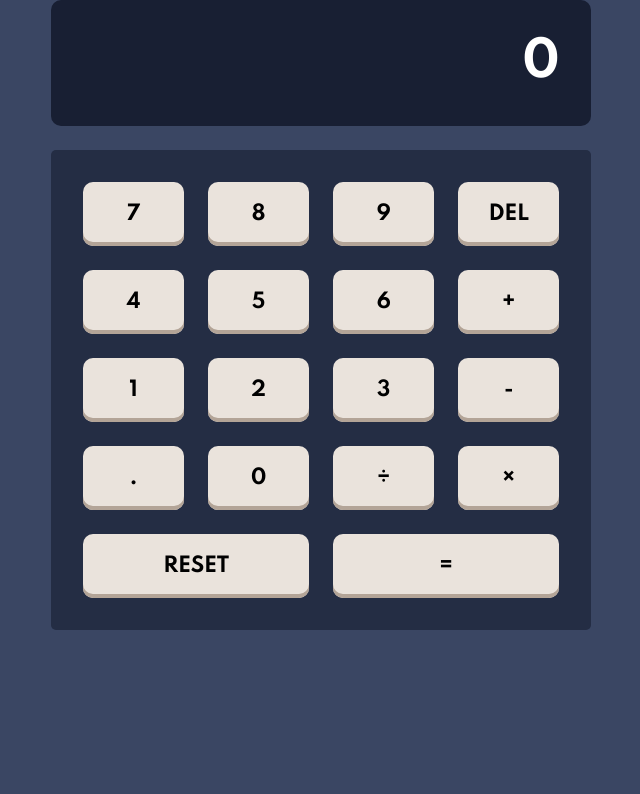
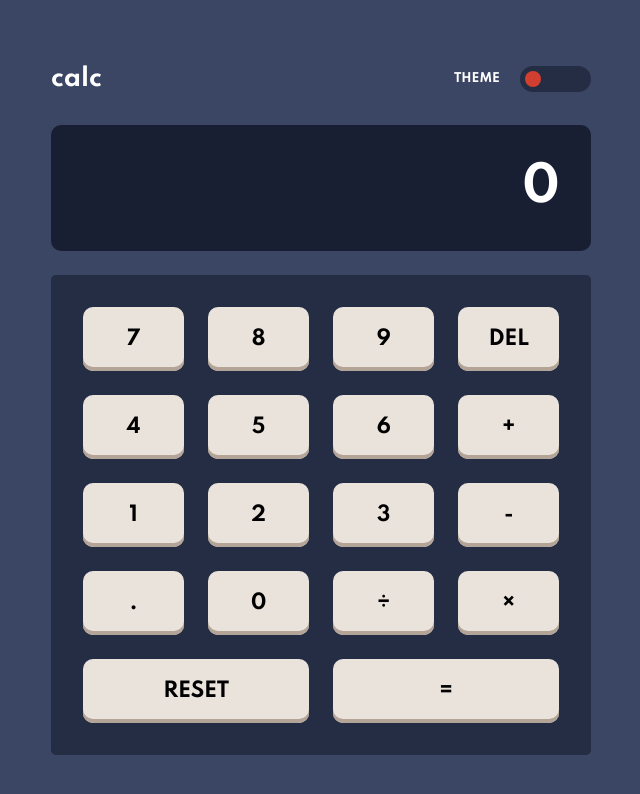
Before and after one commit to imonaar/calculator, a website built with Parcel: page src/index.html in a window 1280 px wide. Shown: the whole page, without its empty margins (319-959 px from the left). Built offline with nearby package versions, Linux system fonts and the light colour scheme.

Commit message:
more styles

```diff
--- a/src/index.html
+++ b/src/index.html
@@ -8,17 +8,31 @@
     <link rel="preconnect" href="https://fonts.googleapis.com" />
     <link rel="preconnect" href="https://fonts.gstatic.com" crossorigin />
     <link
-    href="https://fonts.googleapis.com/css2?family=Spartan:wght@700&display=swap"
-    rel="stylesheet"
+      href="https://fonts.googleapis.com/css2?family=Spartan:wght@700&display=swap"
+      rel="stylesheet"
     />
     <script type="module" src="./scripts/app.js"></script>
     <title>Document</title>
   </head>
   <body>
     <div class="content">
-      <header></header>
+      <header class="header">
+        <nav>
+          <h1>calc</h1>
+          <div>
+            <label for="check"> Theme</label>
+            <input
+              name="check"
+              type="checkbox"
+              class="gui-switch"
+              role="switch"
+            />
+          </div>
+        </nav>
+      </header>
       <main>
         <div class="calculator">
+          <!-- consider input type number -->
           <div class="calculator__display">0</div>
           <div class="calculator__keys">
             <button>7</button>
--- a/src/styles/_globals.scss
+++ b/src/styles/_globals.scss
@@ -21,7 +21,9 @@ body {
 
   background-color: #3a4663;
 
-  font-family: 'Spartan', sans-serif;
+  font-family: "Spartan", sans-serif;
+
+  padding-top: 4rem;
 }
 
 .content {
@@ -42,7 +44,10 @@ button {
   padding: 0;
   margin: 0;
 
-  background-color: #EAE3DC;
-  box-shadow: inset 0px -4px 0px #B3A497;
-;
+  background-color: #eae3dc;
+  box-shadow: inset 0px -4px 0px #b3a497;
 }
+
+h1 {
+  margin: 0;
+}
--- /dev/null
+++ b/src/styles/_header.scss
@@ -0,0 +1,52 @@
+.header {
+  margin-bottom: 2rem;
+  nav {
+    display: flex;
+    justify-content: space-between;
+    align-items: center;
+    color: white;
+
+    div {
+      display: flex;
+      align-items: center;
+      gap: 1.25rem;
+
+      label {
+        text-transform: uppercase;
+        font-weight: 700;
+        font-size: 0.75rem;
+        line-height: 14px;
+      }
+
+      .gui-switch {
+        appearance: none;
+        margin: 0;
+        padding: 0;
+
+        inline-size: 4.4375rem;
+        block-size: 1.625rem;
+        border-radius: 0.8125rem;
+        background-color: #242d44;
+
+        position: relative;
+        cursor: pointer;
+
+        &::before {
+          content: "";
+          position: absolute;
+
+          block-size: 1rem;
+          inline-size: 1rem;
+          border-radius: 100%;
+          background-color: #d03f2f;
+
+          top: 50%;
+          transform: translateY(-50%);
+          left: 5px;
+        }
+      }
+    }
+  }
+}
+
+//https://jsfiddle.net/nop1984/r54mejq6/
--- a/src/styles/_main.scss
+++ b/src/styles/_main.scss
@@ -14,6 +14,8 @@
   color: white;
   border-radius: 10px;
   text-align: right;
+  max-width: 33.75rem;
+  overflow: hidden;
 }
 
 .calculator__keys {
--- a/src/styles/styles.scss
+++ b/src/styles/styles.scss
@@ -1,2 +1,3 @@
-@import 'globals';
-@import 'main';
+@import "globals";
+@import "main";
+@import "header";
```
